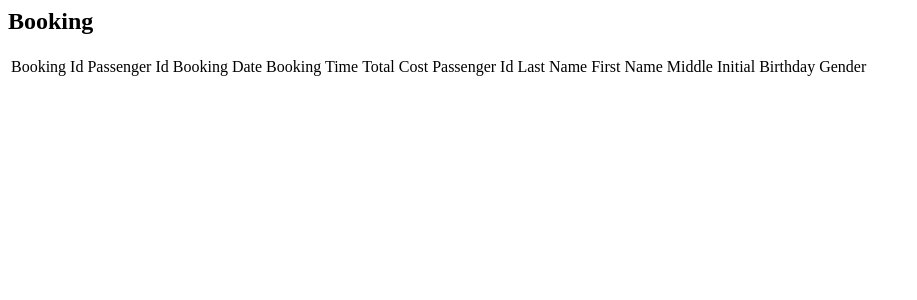
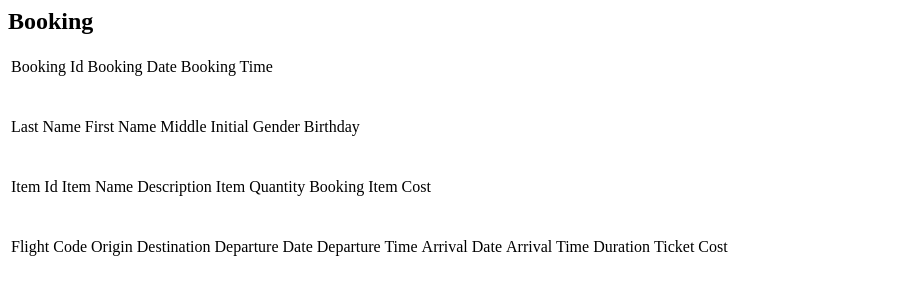
Before and after one commit to Alvallesteros/Magis-Air, a Django app: page /booking/ in a window 1280 px wide. Shown: the top 300 px of the page, without its empty margins (0-917 px from the left). Run offline with Django 3.2, Linux system fonts and the light colour scheme; data that the repository does not hold is empty.

Commit message:
Created Queries to Show Important Booking Information

```diff
--- a/MagisAir/app_booking/templates/app_booking/booking.html
+++ b/MagisAir/app_booking/templates/app_booking/booking.html
@@ -14,16 +14,64 @@
 
   <table>
     <thead>
-      {% for name in column_names %}
+      {% for name in booking.columns %}
         <td>{{ name }}</td>
       {% endfor %}
     </thead>
-    {% for instance in booking_content %}
-        <tr>
-            {% for column, value in instance.items %}
-                <td>{{ value }}</td>
-            {% endfor %}
-        </tr>
+    {% for instance in booking.content %}
+      <tr>
+        {% for column, value in instance.items %}
+          <td>{{ value }}</td>
+        {% endfor %}
+      </tr>
+    {% endfor %}
+  </table>
+  <br>
+  <br>
+  <table>
+    <thead>
+      {% for name in passenger.columns %}
+        <td>{{ name }}</td>
+      {% endfor %}
+    </thead>
+    {% for instance in passenger.content %}
+      <tr>
+        {% for column, value in instance.items %}
+          <td>{{ value }}</td>
+        {% endfor %}
+      </tr>
+    {% endfor %}
+  </table>
+  <br>
+  <br>
+  <table>
+    <thead>
+      {% for name in item.columns %}
+        <td>{{ name }}</td>
+      {% endfor %}
+    </thead>
+    {% for instance in item.content %}
+      <tr>
+        {% for column, value in instance.items %}
+          <td>{{ value }}</td>
+        {% endfor %}
+      </tr>
+    {% endfor %}
+  </table>
+  <br>
+  <br>
+  <table>
+    <thead>
+      {% for name in flight.columns %}
+        <td>{{ name }}</td>
+      {% endfor %}
+    </thead>
+    {% for instance in flight.content %}
+      <tr>
+        {% for column, value in instance.items %}
+          <td>{{ value }}</td>
+        {% endfor %}
+      </tr>
     {% endfor %}
   </table>
 {% endblock %}
--- a/MagisAir/app_booking/views.py
+++ b/MagisAir/app_booking/views.py
@@ -11,26 +11,53 @@ class BookingView(View):
     name = ""
 
     def get(self, request, *args, **kwargs):
-        raw_query = '''
-                        SELECT *
-                        FROM app_booking_Booking b
-                        JOIN app_booking_Passenger p ON b.passenger_id = p.passenger_id
-                        WHERE UPPER(p.first_name) LIKE "TAYLOR"
-                            AND UPPER(p.last_name) LIKE "ODOM"
-                            AND b.booking_id = 40;
-                    '''
 
-        with connection.cursor() as cursor:
-            cursor.execute(raw_query)
+        booking_id = '94'
 
-            columns = [col[0] for col in cursor.description]
-            booking = [dict(zip(columns, row)) for row in cursor.fetchall()]
-
-            formatted_columns = [col.replace('_', ' ').title() for col in columns]
+        core_query = '''
+            SELECT b.booking_id, b.booking_date, b.booking_time
+            FROM app_booking_Booking b
+            WHERE b.booking_id = %s
+        '''
+        passenger_query = '''
+            SELECT p.last_name, p.first_name, p.middle_initial, p.gender, p.birthday
+            FROM app_booking_Passenger p
+            JOIN app_booking_Booking b ON p.passenger_id = b.passenger_id
+            WHERE b.booking_id = %s
+        '''
+        item_query = '''
+            SELECT i.item_id, i.item_name, i.description, bi.item_quantity, bi.booking_item_cost
+            FROM app_booking_BookingItem bi
+            JOIN app_booking_Item i ON bi.item_id = i.item_id
+            WHERE bi.booking_id = %s
+        '''
+        flight_query = '''
+            SELECT bf.flight_code, r.origin, r.destination, sf.departure_date, sf.departure_time, sf.arrival_date, sf.arrival_time, sf.duration, t.ticket_cost
+            FROM app_booking_ticket t
+            JOIN app_schedule_ScheduledFlight sf ON t.scheduled_flight_id = sf.scheduled_flight_id
+            JOIN app_routes_BaseFlight bf ON sf.base_flight_id = bf.id
+            JOIN app_routes_Route r ON bf.route_id = r.route_id
+            WHERE t.booking_id = %s
+        '''
 
         context = {
-            "booking_content": booking,
-            "column_names": formatted_columns
+            "booking": getBookingQuery(booking_id, core_query),
+            "passenger": getBookingQuery(booking_id, passenger_query),
+            "item": getBookingQuery(booking_id, item_query),
+            "flight": getBookingQuery(booking_id, flight_query),
         }
 
         return render(request, self.template_name, context)
+
+def formatColumns(lst):
+    temp_lst = lst
+    lst = [col.replace('_', ' ').title() for col in temp_lst]
+    return lst
+
+def getBookingQuery(booking_id, query):
+    with connection.cursor() as cursor:
+            cursor.execute(query, [booking_id])
+            columns = [col[0] for col in cursor.description]
+            content = [dict(zip(columns, row)) for row in cursor.fetchall()]
+
+    return {"content": content, "columns": formatColumns(columns)}
```
